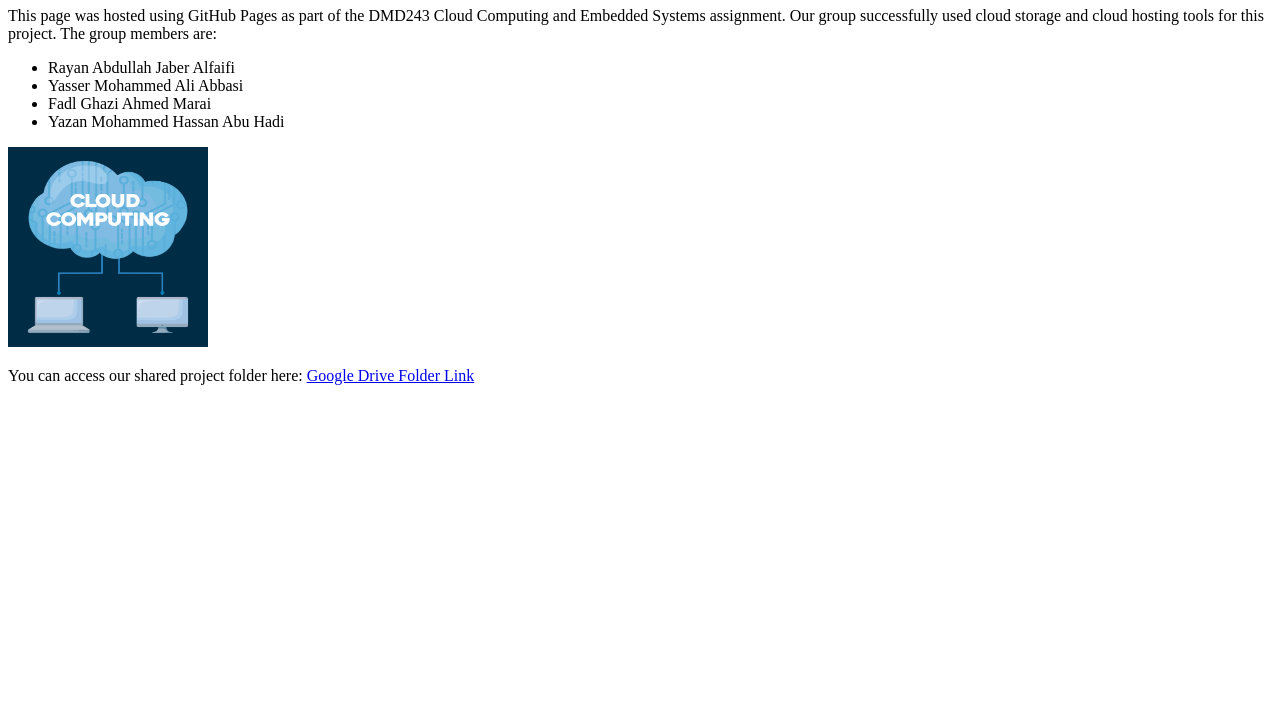
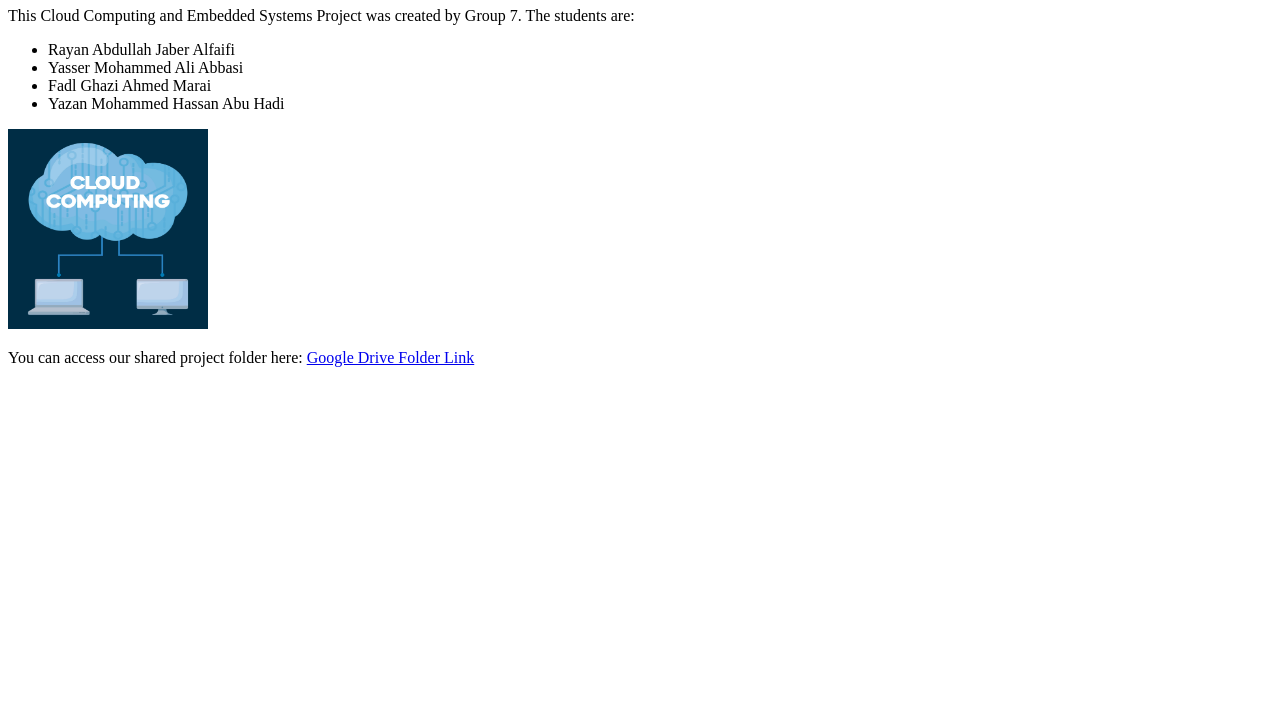
Before and after one commit to Group77777/GroupProject-7, a plain HTML site: page index.html in a window 1280 px wide. Shown: the part 73-800 px from the top of the page. Drawn offline with Linux system fonts and the light colour scheme.

Commit message:
Update index.html

```diff
--- a/index.html
+++ b/index.html
@@ -7,7 +7,7 @@
 
     <h1>Welcome to Our Cloud Project</h1>
 
-    <p>This page was hosted using GitHub Pages as part of the DMD243 Cloud Computing and Embedded Systems assignment. Our group successfully used cloud storage and cloud hosting tools for this project. The group members are:</p>
+    <p>This Cloud Computing and Embedded Systems Project was created by Group 7. The students are:</p>
 
     <ul>
         <li>Rayan Abdullah Jaber Alfaifi</li>
```
